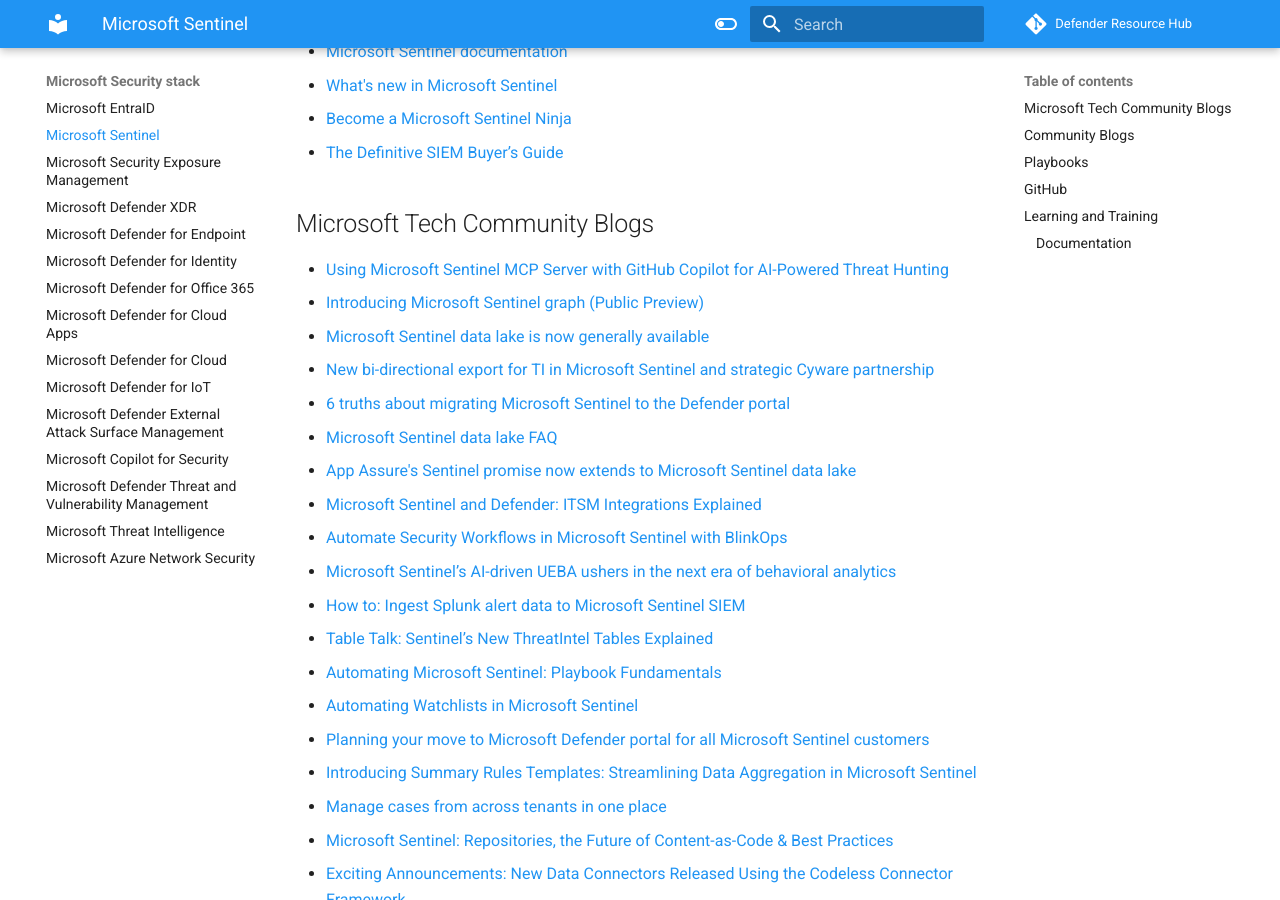
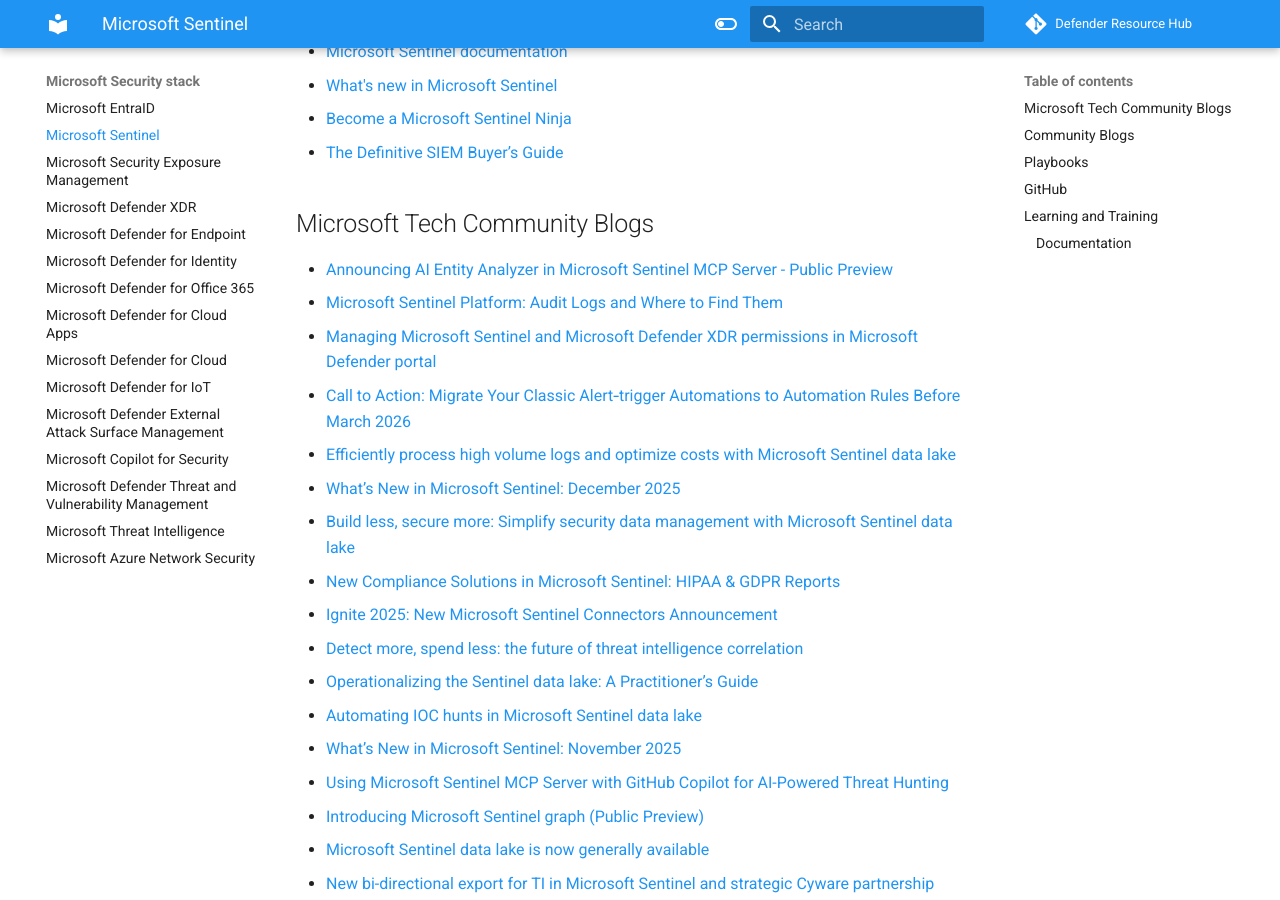
Before and after one commit to alexverboon/DefenderResourceHub, an MkDocs documentation site: the page built from docs/sentinel.md, in a window 1280 px wide and 900 px high, scrolled down 222 px. Built offline with MkDocs 1.6.1 and Material for MkDocs 9.7.7, drawn with Linux system fonts in a browser that asks for light colours; comment, search, counter and statistics services are not loaded.

Commit message:
Jan 2026 updates

```diff
--- a/docs/sentinel.md
+++ b/docs/sentinel.md
@@ -8,6 +8,19 @@
 
 ## Microsoft Tech Community Blogs
 
+- [Announcing AI Entity Analyzer in Microsoft Sentinel MCP Server - Public Preview](https://techcommunity.microsoft.com/blog/microsoft-security-blog/announcing-ai-entity-analyzer-in-microsoft-sentinel-mcp-server---public-preview/4476230)
+- [Microsoft Sentinel Platform: Audit Logs and Where to Find Them](https://techcommunity.microsoft.com/blog/microsoftsentinelblog/microsoft-sentinel-platform-audit-logs-and-where-to-find-them/4481838)
+- [Managing Microsoft Sentinel and Microsoft Defender XDR permissions in Microsoft Defender portal](https://techcommunity.microsoft.com/blog/microsoftsentinelblog/managing-microsoft-sentinel-and-microsoft-defender-xdr-permissions-in-microsoft-/4480583)
+- [Call to Action: Migrate Your Classic Alert‑trigger Automations to Automation Rules Before March 2026](https://techcommunity.microsoft.com/blog/microsoftsentinelblog/call-to-action-migrate-your-classic-alert%E2%80%91trigger-automations-to-automation-rule/4479137)
+- [Efficiently process high volume logs and optimize costs with Microsoft Sentinel data lake](https://techcommunity.microsoft.com/blog/microsoftsentinelblog/efficiently-process-high-volume-logs-and-optimize-costs-with-microsoft-sentinel-/4478110)
+- [What’s New in Microsoft Sentinel: December 2025](https://techcommunity.microsoft.com/blog/microsoftsentinelblog/what%E2%80%99s-new-in-microsoft-sentinel-december-2025/4477063)
+- [Build less, secure more: Simplify security data management with Microsoft Sentinel data lake](https://techcommunity.microsoft.com/blog/microsoftsentinelblog/build-less-secure-more-simplify-security-data-management-with-microsoft-sentinel/4474792)
+- [New Compliance Solutions in Microsoft Sentinel: HIPAA & GDPR Reports](https://techcommunity.microsoft.com/blog/microsoftsentinelblog/new-compliance-solutions-in-microsoft-sentinel-hipaa--gdpr-reports/4470452)
+- [Ignite 2025: New Microsoft Sentinel Connectors Announcement](https://techcommunity.microsoft.com/blog/microsoftsentinelblog/ignite-2025-new-microsoft-sentinel-connectors-announcement/4454613)
+- [Detect more, spend less: the future of threat intelligence correlation](https://techcommunity.microsoft.com/blog/microsoftsentinelblog/detect-more-spend-less-the-future-of-threat-intelligence-correlation/4468661)
+- [Operationalizing the Sentinel data lake: A Practitioner’s Guide](https://techcommunity.microsoft.com/blog/microsoftsentinelblog/operationalizing-the-sentinel-data-lake-a-practitioner%E2%80%99s-guide/4466042)
+- [Automating IOC hunts in Microsoft Sentinel data lake](https://techcommunity.microsoft.com/blog/microsoftsentinelblog/automating-ioc-hunts-in-microsoft-sentinel-data-lake/4467113)
+- [What’s New in Microsoft Sentinel: November 2025](https://techcommunity.microsoft.com/blog/microsoftsentinelblog/what%E2%80%99s-new-in-microsoft-sentinel-november-2025/4466061)
 - [Using Microsoft Sentinel MCP Server with GitHub Copilot for AI-Powered Threat Hunting](https://techcommunity.microsoft.com/blog/coreinfrastructureandsecurityblog/using-microsoft-sentinel-mcp-server-with-github-copilot-for-ai-powered-threat-hu/4464980)
 - [Introducing Microsoft Sentinel graph (Public Preview)](https://techcommunity.microsoft.com/blog/microsoft-security-blog/introducing-microsoft-sentinel-graph-public-preview/4456368)
 - [Microsoft Sentinel data lake is now generally available](https://techcommunity.microsoft.com/blog/microsoft-security-blog/microsoft-sentinel-data-lake-is-now-generally-available/4456342)
```
Also changed, not shown: docs/entraid.md (+2 -0 lines), docs/mde.md (+8 -1 lines), docs/mdti.md (+1 -0 lines), docs/mdxdr.md (+1 -0 lines), docs/social.md (+1 -0 lines).
